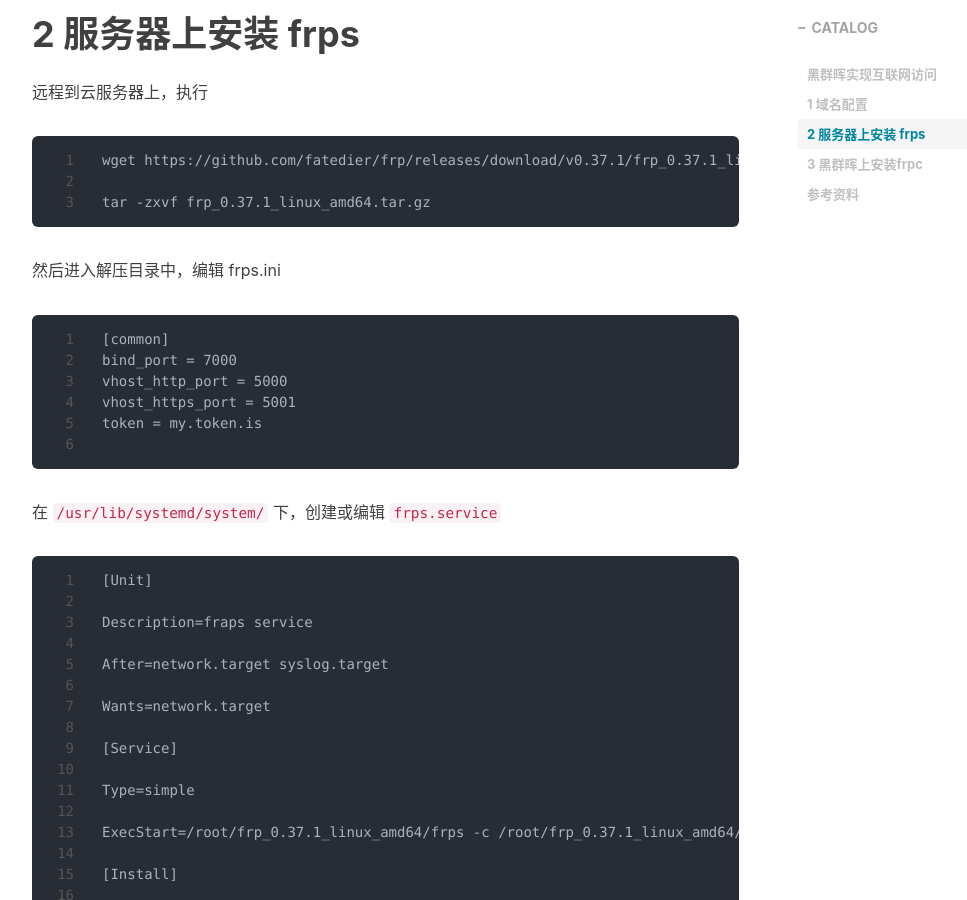
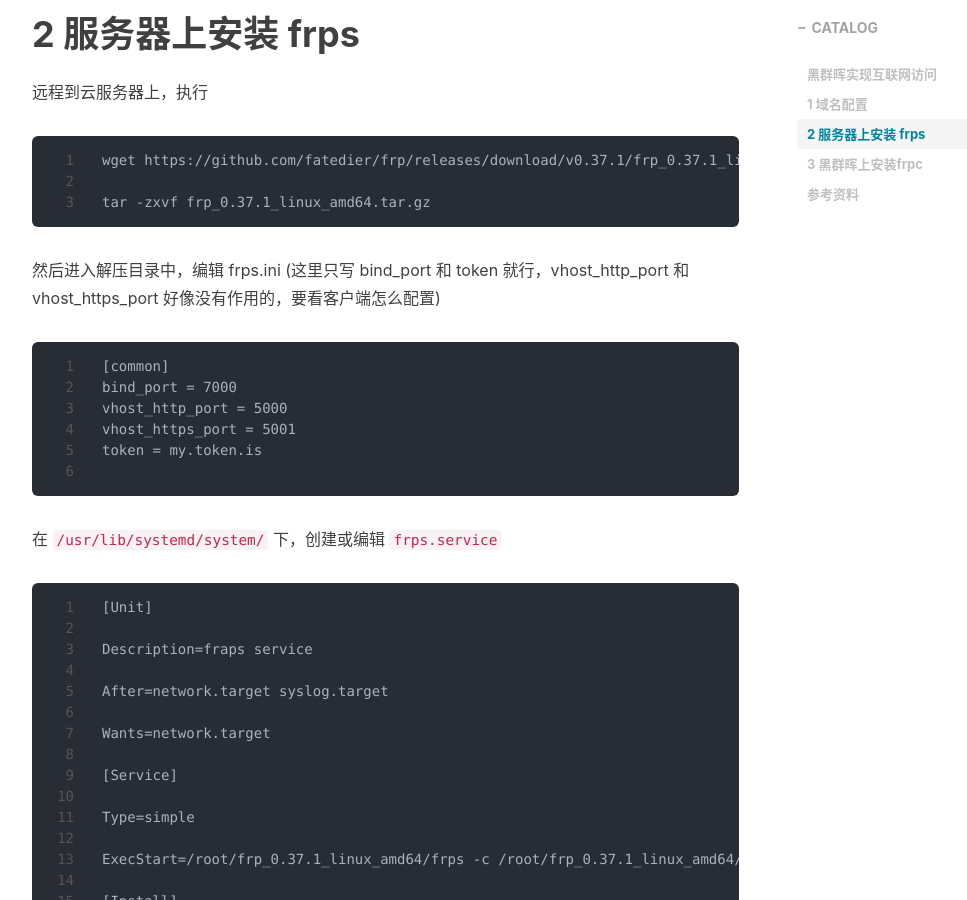
Before and after one commit to tongg112/tongg112.github.io, a Jekyll site: the page built from _posts/2022-07-01-nas-frps.md, in a window 1280 px wide and 900 px high, scrolled down 2100 px. Shown: the whole window, without its empty margins (233-1200 px from the left). Built offline with Jekyll 4.4.1, drawn with Linux system fonts in a browser that asks for light colours; nearby versions of some CDN libraries; comment, search, counter and statistics services are not loaded.

Commit message:
nas-frps: 更正文章

````diff
--- a/_posts/2022-07-01-nas-frps.md
+++ b/_posts/2022-07-01-nas-frps.md
@@ -68,6 +68,7 @@ tar -zxvf frp_0.37.1_linux_amd64.tar.gz
 ```
 
 然后进入解压目录中，编辑 frps.ini
+(这里只写 bind_port 和 token 就行，vhost_http_port 和 vhost_https_port 好像没有作用的，要看客户端怎么配置)
 
 ```
 [common]
````
